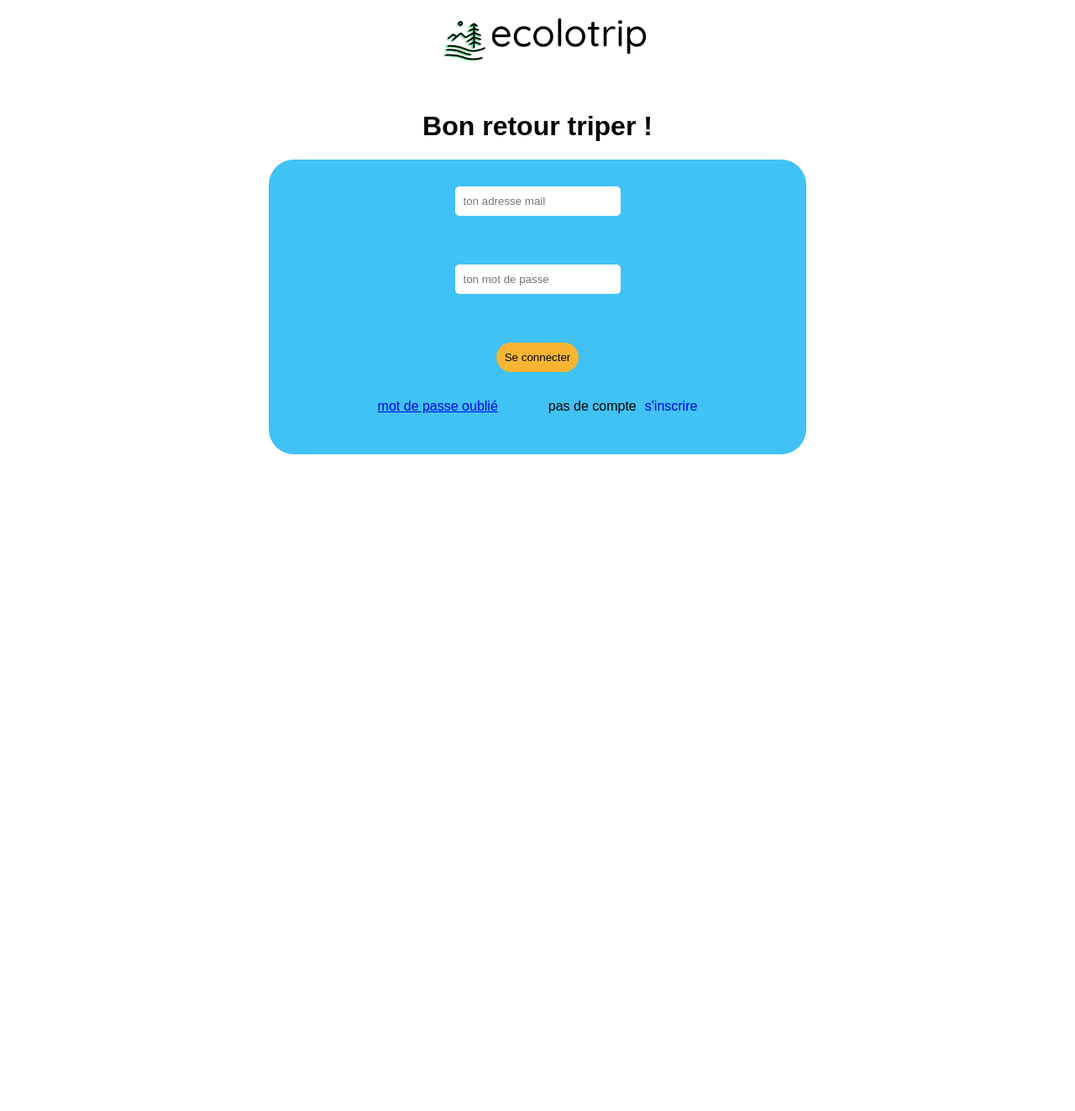
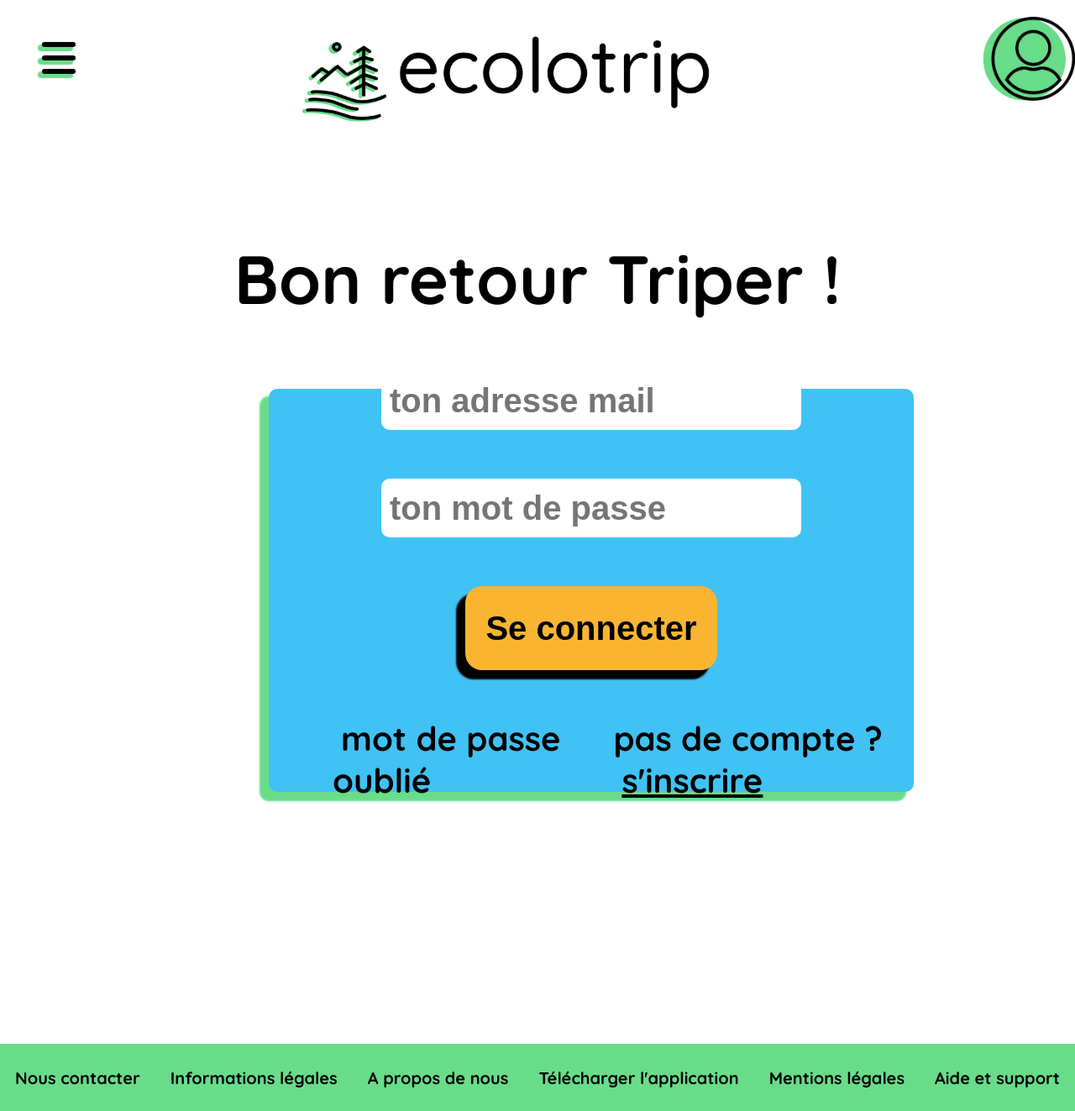
Before and after one commit to Loetitia27006/ecolotrip, a PHP site: page /connexion.php in a window 1280 px wide. Shown: the whole page at 84% size. Before the commit the page ends 541 px from the top, so only its background shows below. Run offline with PHP 8.4, Linux system fonts and the light colour scheme.

Commit message:
page connexion login terminée

```diff
--- a/connexion.php
+++ b/connexion.php
@@ -1,7 +1,7 @@
-<?php include_once './includes/header.php';
 
+<?php
+include_once './includes/header.php';
 $title = 'ECOLOTRIP'
-
 ?>
 
 
@@ -12,10 +12,13 @@ $title = 'ECOLOTRIP'
     <meta http-equiv="X-UA-Compatible" content="IE=edge">
     <meta name="viewport" content="width=device-width, initial-scale=1.0">
     <title><?= $title; ?></title>
-    <link rel="stylesheet" href="style/connexion.css">
+    <link rel="stylesheet" href="./style/connexion.css">
+    <link rel="stylesheet" href="./style/header.css">
+    <link rel="stylesheet" href="./style/footer.css">
 </head>
 <body>
-    <h1>Bon retour triper !</h1>
+
+    <h1>Bon retour Triper !</h1>
     <div class="form">
         <form action="" method="post">
 
@@ -24,11 +27,12 @@ $title = 'ECOLOTRIP'
             </p><input type="password" name="password" id="" placeholder="ton mot de passe"></p>
             <p class="connection"><button type="submit">  Se connecter</button></p>
             <div class="inscription">
-                <a href="#">mot de passe oublié</a>
-                <p >pas de compte<a href="#">s'inscrire</a></p>
+                <p class="mdp"><a href="#">mot de passe oublié</a></p>
+                <p >pas de compte ?<a href="#">s'inscrire</a></p>
             </div>
         </form>
     </div>
 
+    <?php include_once './includes/footer.php'; ?>
 </body>
 </html>
--- /dev/null
+++ b/includes/footer.php
@@ -0,0 +1,10 @@
+
+    <footer>
+        <link rel="stylesheet" href="./style/footer.css">
+        <p><a href="#">Nous contacter</a></p>
+        <p><a href="#">Informations légales</a></p>
+        <p><a href="#">A propos de nous</a></p>
+        <p><a href="#">Télécharger l'application</a></p>
+        <p><a href="#">Mentions légales</a></p>
+        <p><a href="#">Aide et support</a></p>
+    </footer>
--- a/includes/header.php
+++ b/includes/header.php
@@ -1,10 +1,36 @@
 <header>
-    <link rel="stylesheet" href="./style/style.css">
+    <link rel="stylesheet" href="../style/header.css">
     <nav>
-        <div class="burger"></div>
-       <div class="logo">
+
+        <div id="menuToggle">
+            <input type="checkbox" />
+            <span></span>
+            <span></span>
+            <span></span>
+            <ul id="menu">
+                <a href="#">
+                    <li>Home</li>
+                </a>
+                <a href="#">
+                    <li>About</li>
+                </a>
+                <a href="#">
+                    <li>Info</li>
+                </a>
+                <a href="#">
+                    <li>Contact</li>
+                </a>
+                <a href="https://erikterwan.com/" target="_blank">
+                    <li>Show me more</li>
+                </a>
+            </ul>
+        </div>
+        </div>
+        <div class="logo">
             <img src="./image/image.jpg" alt="">
-       </div>
-       <div class="basket"></div>
+        </div>
+        <div class="login">
+            <img src="./image/login.jpg" alt="">
+        </div>
     </nav>
 </header>
--- a/style/connexion.css
+++ b/style/connexion.css
@@ -1,27 +1,34 @@
+@import url('https://fonts.googleapis.com/css2?family=Quicksand:wght@700&display=swap');
 *{
     box-sizing: border-box;
 }
 body{
     margin: 0;
-    font-family: 'quicksand', sans-serif;
+    font-family: 'Quicksand', sans-serif;
 }
 h1{
     text-align: center;
-    font-size: 2em;
+    font-size: 81px;
     margin-top: 1em;
+    margin-bottom: 1em;
+    font-weight: 500;
 }
 .form{
     margin: 0 25%;
-    border-radius: 30px;
+    margin-bottom: 300px;
+    padding-top: 30px;
+    border-radius: 10px;
     display: flex;
     justify-content: center;
     align-items: center;
     background-color: #41C2F4;
-    width: 50%;
-    -webkit-border-radius: 30;
-    -moz-border-radius: 30;
-    -ms-border-radius: 30;
-    -o-border-radius: 30;
+    width: 60%;
+    height: 60%;
+    box-shadow: -10px 10px 2px 1px #69DC8A ;
+    -webkit-border-radius: 10px;
+    -moz-border-radius: 10px;
+    -ms-border-radius: 10px;
+    -o-border-radius: 10px;
 }
  form{
     display: flex;
@@ -37,33 +44,53 @@ h1{
     display: flex;
     flex-direction: row;
     align-items: center;
+    font-size: 40px;
+    font-weight: 600;
  }
  .inscription p{
     margin-left: 60px;
  }
  .inscription p a{
     padding-left: 10px;
+    color: black;
+ }
+ .inscription a{
+    color: black;
+ }
+.mdp{
+    cursor: pointer;
+ }
+ .mdp a{
     text-decoration: none;
  }
  p button{
     background-color:#F9B532;
     padding: 10px;
     border:none;
-    border-radius: 30px;
+    border-radius: 20px;
     cursor: pointer;
-    -webkit-border-radius: 30px;
-    -moz-border-radius: 30px;
-    -ms-border-radius: 30px;
-    -o-border-radius: 30px;
+    width: 300px;
+    height: 100px;
+    font-size: 40px;
+    font-weight: 600;
+    box-shadow: -10px 10px 2px 1px  black;
+    -webkit-border-radius: 20px;
+    -moz-border-radius: 20px;
+    -ms-border-radius: 20px;
+    -o-border-radius: 20px;
 }
 input{
     border: none;
-    border-radius: 5px;
+    border-radius: 10px;
     padding: 10px;
     margin-bottom: 10px;
+    font-size: 40px;
+    font-weight: 600;
     color: #fff;
-    -webkit-border-radius: 5px;
-    -moz-border-radius: 5px;
-    -ms-border-radius: 5px;
-    -o-border-radius: 5px;
+    width: 500px;
+    height: 70px;
+    -webkit-border-radius: 10px;
+    -moz-border-radius: 10px;
+    -ms-border-radius: 10px;
+    -o-border-radius: 10px;
 }
--- /dev/null
+++ b/style/footer.css
@@ -0,0 +1,20 @@
+body{
+    margin: 0;
+}
+
+footer{
+    bottom: 0;
+    width: 100%;
+    height: 80px;
+    background-color: #69DC8A;
+    display: flex;
+    align-items: center ;
+    justify-content: space-around;
+}
+footer a{
+    color: black;
+    text-decoration: none;
+    font-size: 20px;
+    font-weight: 500;
+    display: flex;
+}
--- /dev/null
+++ b/style/header.css
@@ -0,0 +1,137 @@
+* {
+    box-sizing: border-box;
+}
+
+body {
+    margin: 0;
+}
+
+nav {
+    display: flex;
+    justify-content: space-between;
+    padding: 0;
+    margin: 0;
+    height: 200px;
+}
+
+.logo img {
+
+
+    height: 200px;
+    margin-top: 20px;
+    margin-left: 20px;
+
+}
+
+#menuToggle {
+    display: block;
+    position: relative;
+    top: 50px;
+    left: 50px;
+
+    z-index: 1;
+
+    -webkit-user-select: none;
+    user-select: none;
+}
+
+#menuToggle a {
+    text-decoration: none;
+    color: #232323;
+
+    transition: color 0.3s ease;
+}
+
+#menuToggle a:hover {
+    color: #69DC8A;
+}
+
+
+#menuToggle input {
+    display: block;
+    width: 40px;
+    height: 32px;
+    position: absolute;
+    top: -7px;
+    left: -5px;
+
+    cursor: pointer;
+
+    opacity: 0;
+    z-index: 2;
+
+    -webkit-touch-callout: none;
+}
+
+#menuToggle span {
+    display: block;
+    width: 40px;
+    height: 6px;
+    margin-bottom: 10px;
+    position: relative;
+    background: black;
+    box-shadow:-4px 4px 1px 1px #69DC8A;
+    border-radius: 3px;
+    z-index: 1;
+    transform-origin: 4px 0px;
+    transition: transform 0.5s cubic-bezier(0.77, 0.2, 0.05, 1.0),opacity 0.55s ease;
+    -webkit-transition: transform 0.5s cubic-bezier(0.77, 0.2, 0.05, 1.0),opacity 0.55s ease;
+    -moz-transition: transform 0.5s cubic-bezier(0.77, 0.2, 0.05, 1.0),opacity 0.55s ease;
+    -ms-transition: transform 0.5s cubic-bezier(0.77, 0.2, 0.05, 1.0),opacity 0.55s ease;
+    -o-transition: transform 0.5s cubic-bezier(0.77, 0.2, 0.05, 1.0),opacity 0.55s ease;
+}
+
+#menuToggle span:first-child {
+    transform-origin: 0% 0%;
+}
+
+#menuToggle span:nth-last-child(2) {
+    transform-origin: 0% 100%;
+}
+
+#menuToggle input:checked~span {
+    opacity: 1;
+    transform: rotate(45deg) translate(-2px, 7px);
+    background: #232323;
+    -webkit-transform: rotate(45deg) translate(-2px, 7px);
+    -moz-transform: rotate(45deg) translate(-2px, 7px);
+    -ms-transform: rotate(45deg) translate(-2px, 7px);
+    -o-transform: rotate(45deg) translate(-2px, 7px);
+}
+#menuToggle input:checked~span:nth-last-child(3) {
+    opacity: 0;
+    transform: rotate(0deg) scale(0.2, 0.2);
+}
+#menuToggle input:checked~span:nth-last-child(2) {
+    transform: rotate(-45deg) translate(0, -8px);
+    -webkit-transform: rotate(-45deg) translate(0, -8px);
+    -moz-transform: rotate(-45deg) translate(0, -8px);
+    -ms-transform: rotate(-45deg) translate(0, -8px);
+    -o-transform: rotate(-45deg) translate(0, -8px);
+}
+#menu {
+    position: absolute;
+    width: 300px;
+    margin: -100px 0 0 -50px;
+    padding: 50px;
+    padding-top: 125px;
+
+    background: #ededed;
+    list-style-type: none;
+    -webkit-font-smoothing: antialiased;
+    transform-origin: 0% 0%;
+    transform: translate(-100%, 0);
+    transition: transform 0.5s cubic-bezier(0.77, 0.2, 0.05, 1.0);
+}
+#menu li {
+    padding: 10px 0;
+    font-size: 22px;
+}
+#menuToggle input:checked~ul {
+    transform: none;
+}
+.login img{
+    height: 100px;
+    margin-top: 20px;
+    margin-left: 20px;
+}
--- a/style/style.css
+++ /dev/null
@@ -1,20 +0,0 @@
-*{
-    box-sizing: border-box;
-}
-nav{
-    /*mettre le logo au centre*/
-    display: flex;
-    justify-content: center;
-    align-items: center;
-    padding: 0;
-    margin: 0;
-    height: 100px;
-}
-.logo img{
-
-
-    height: 100px;
-    margin-top: 20px;
-    margin-left: 20px;
-
-}
```
Also changed, not shown: image/login.jpg (added).
